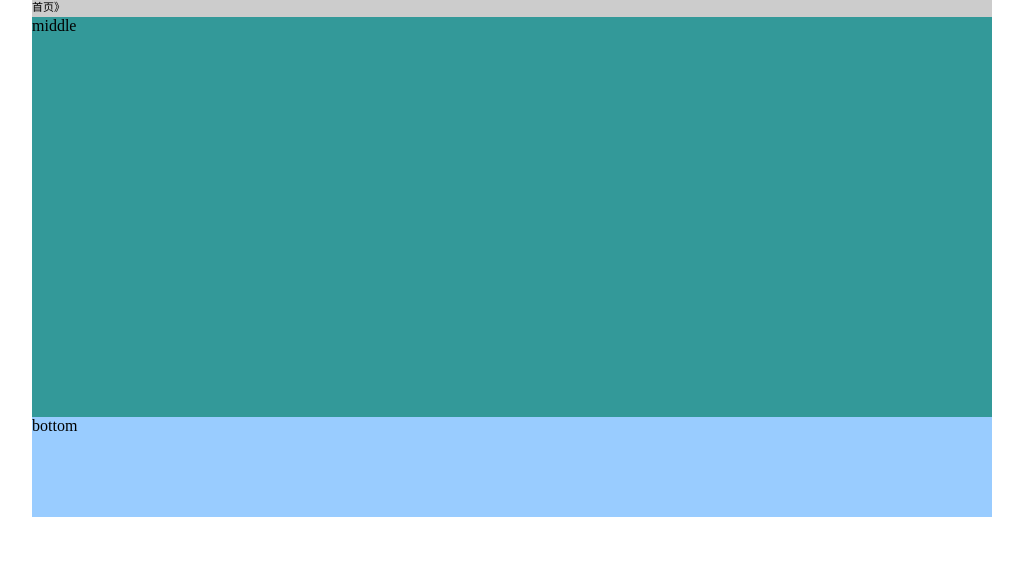
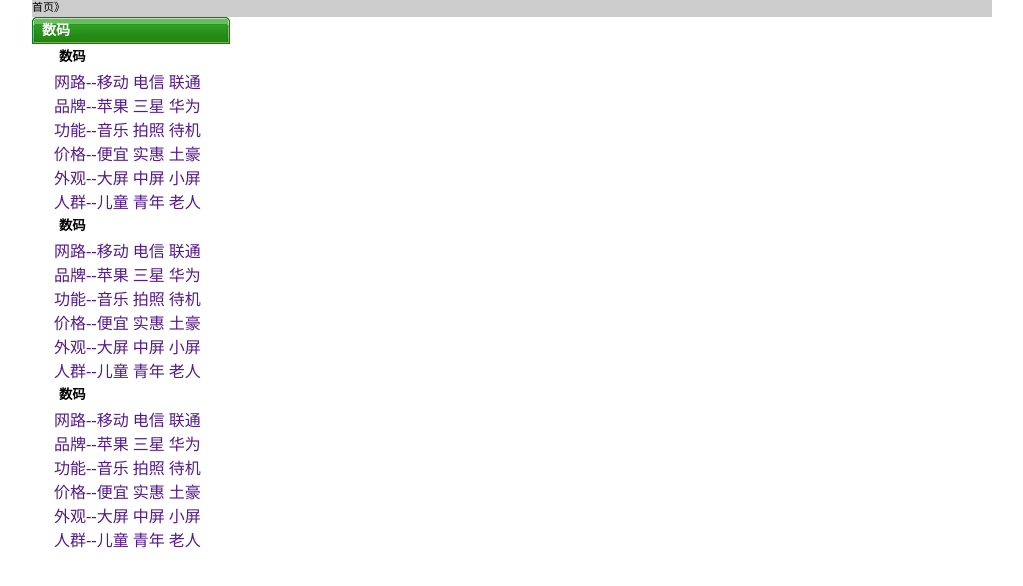
Before and after one commit to 540513310/e-Commerce-site, a plain HTML site: page index.html in a window 1280 px wide. Shown: the part 114-700 px from the top of the page, without its empty margins (128-1151 px from the left). Drawn offline with Linux system fonts and the light colour scheme.

Commit message:
中间左边的分类菜单

```diff
--- a/css/style.css
+++ b/css/style.css
@@ -1,9 +1,81 @@
-#main{ width:960px;  height:600px; margin:0px auto;}
-#top{}
-#middle{ height:400px; background-color:#399;}
-#bottom{ height:100px; background-color:#9CF;}
-.mainmenu{ list-style:none; margin:0px; padding:0px; background:url(../images/navbg.jpg); line-height:34px; }
-.mainmenu li{ display:inline;}
-.mainmenu li a{ color:#ffffff; font-size:16px; text-decoration:none; width:100px; line-height:34px; display:inline-block; text-align:center;}
-.mainmenu li a:hover{ background:url(../images/navbg-1.jpg);}
-.menubar{ height:20px; background-color:#CCC; line-height:20px; font-size:11px;}
+h1,h2,h3,h4,h5,h6,ul,li,img{
+	padding: 0;
+	margin: 0;
+}
+#main{
+	width:960px;
+	height:600px;
+	margin:0px auto;
+}
+#top{
+
+}
+#middle{
+
+
+}
+#bottom{
+
+}
+.mainmenu{
+	list-style:none;
+	margin:0px; padding:0px;
+	background:url(../images/navbg.jpg);
+	line-height:34px;
+}
+.mainmenu li{
+	display:inline;
+}
+.mainmenu li a{
+	color:#ffffff;
+	font-size:16px;
+	text-decoration:none;
+	width:100px;
+	line-height:34px;
+	display:inline-block;
+	text-align:center;
+}
+.mainmenu li a:hover{
+	background:url(../images/navbg-1.jpg);
+}
+.menubar{
+	height:20px;
+	background-color:#CCC;
+	line-height:20px;
+	font-size:11px;
+}
+
+
+.mt_l{
+	width: 198px;
+	float: left;
+}
+
+.box_left h3{
+	background-image: url(../images/box1header.gif);
+	color: #fff;
+	font-size: 14px;
+	line-height: 27px;
+	text-indent: 10px;
+}
+
+.box1{
+	padding-left: 22px;
+}
+.box1 h4{
+	font-size: 10pt;
+	font-weight: bold;
+	text-indent: 5px;
+	line-height: 25px;
+
+}
+
+.box1 ul{
+	list-style: none;
+
+}
+
+.box1 a{
+	text-decoration: none;
+	display: inline;
+}
--- a/index.html
+++ b/index.html
@@ -1,11 +1,12 @@
 <!DOCTYPE html PUBLIC "-//W3C//DTD XHTML 1.0 Transitional//EN" "http://www.w3.org/TR/xhtml1/DTD/xhtml1-transitional.dtd">
 <html xmlns="http://www.w3.org/1999/xhtml">
+
 <head>
 <meta http-equiv="Content-Type" content="text/html; charset=utf-8" />
 <title>无标题文档</title>
 <link rel="stylesheet" type="text/css" href="css/style.css">
+</head>
 
-</head>
 <body>
   <div id="main">
         <div id="top">
@@ -20,15 +21,107 @@
                <li><a href="#">电脑</a></li>
                <li><a href="#">数码</a></li>
                <li><a href="#">居家</a></li>
-
             </ul>
         </div>
         <div id="menubar" class="menubar">
          首页》
         </div>
        </div>
-     <div id="middle">middle</div>
-     <div id="bottom">bottom</div>
+       <div id="middle">
+       <!-- 中间的上面 -->
+       <div id="midtop">
+         <!-- 上面的左边 -->
+         <div id="mt_l" class="mt_l">
+            <div class="box_left">
+              <h3>数码</h3>
+              <div class="box1">
+                <h4 >数码</h4>
+                <ul>
+                  <li>
+                    <a href="">网路--移动 电信 联通 </a>
+                  </li>
+                  <li>
+                    <a href="">品牌--苹果 三星 华为 </a>
+                  </li>
+                  <li>
+                    <a href="">功能--音乐 拍照 待机</a>
+                  </li>
+                  <li>
+                    <a href="">价格--便宜 实惠 土豪 </a>
+                  </li>
+                  <li>
+                    <a href="">外观--大屏 中屏 小屏  </a>
+                  </li>
+                  <li>
+                    <a href="">人群--儿童 青年 老人 </a>
+                  </li>
+                </ul>
+                  <h4 >数码</h4>
+                <ul>
+                    <li>
+                      <a href="">网路--移动 电信 联通 </a>
+                    </li>
+                    <li>
+                      <a href="">品牌--苹果 三星 华为 </a>
+                    </li>
+                    <li>
+                      <a href="">功能--音乐 拍照 待机</a>
+                    </li>
+                    <li>
+                      <a href="">价格--便宜 实惠 土豪</a>
+                    </li>
+                    <li>
+                      <a href="">外观--大屏 中屏 小屏  </a>
+                    </li>
+                    <li>
+                      <a href="">人群--儿童 青年 老人 </a>
+                    </li>
+                </ul>
+                  <h4 >数码</h4>
+                <ul>
+                  <li>
+                    <a href="">网路--移动 电信 联通 </a>
+                  </li>
+                  <li>
+                    <a href="">品牌--苹果 三星 华为 </a>
+                  </li>
+                  <li>
+                    <a href="">功能--音乐 拍照 待机</a>
+                  </li>
+                  <li>
+                    <a href="">价格--便宜 实惠 土豪</a>
+                  </li>
+                  <li>
+                    <a href="">外观--大屏 中屏 小屏  </a>
+                  </li>
+                  <li>
+                    <a href="">人群--儿童 青年 老人 </a>
+                  </li>
+                </ul>
+              </div>
+            </div>
+         </div>
+         <!--
+
+         上面的中间 -->
+         <div id="mt_c" class="mt_c">
+
+         </div>
+         <!--
+
+         上面的右边 -->
+         <div id="mt_r" class="mt_r">
+
+         </div>
+       </div>
+       <!-- 中间的底部 -->
+       <div id="midbuttom">
+
+       </div>
+       </div>
+       <div id="bottom">
+
+       </div>
   </div>
 </body>
 </html>
```
Lines whose indentation alone changed are shown as unchanged.
